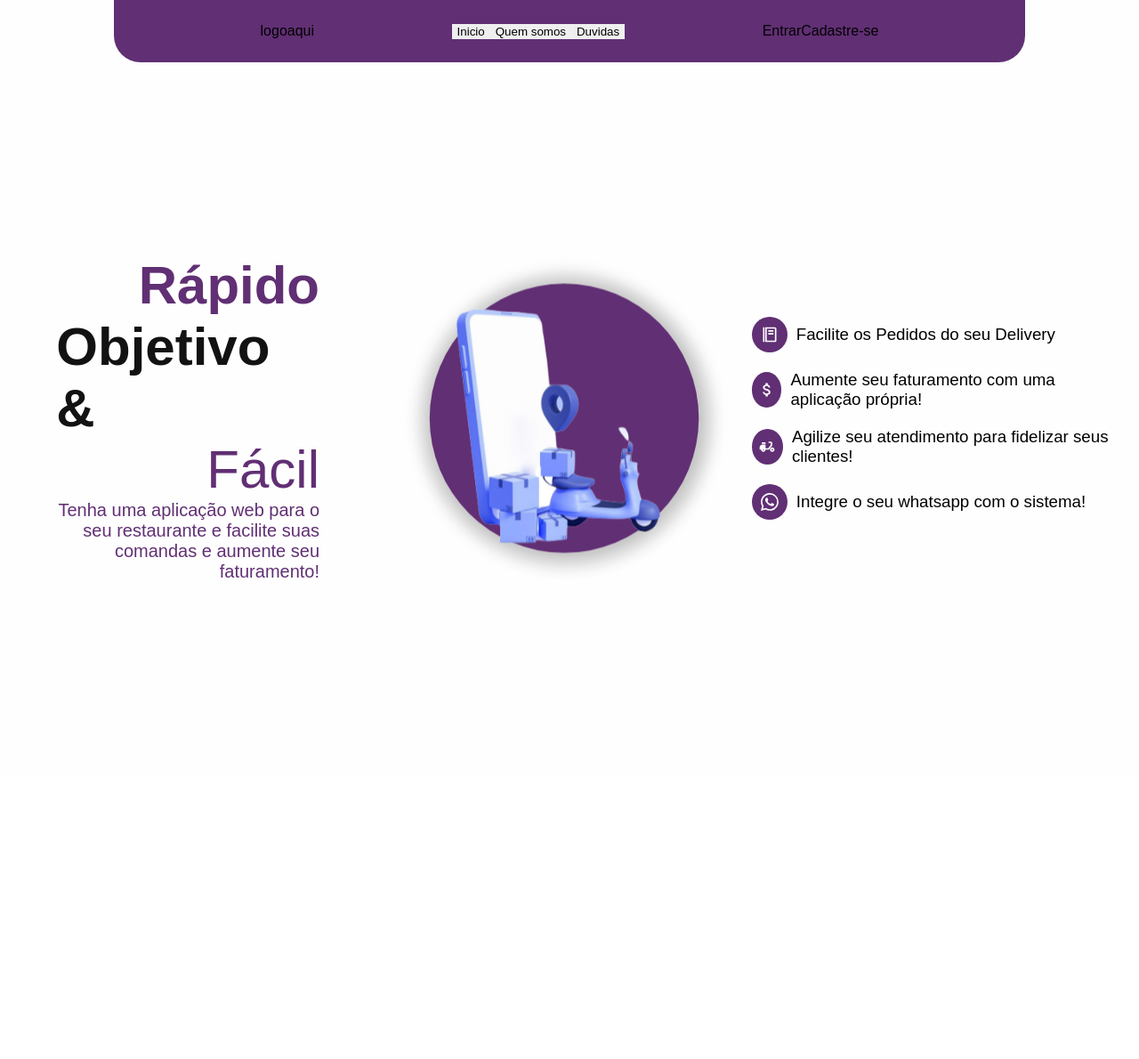
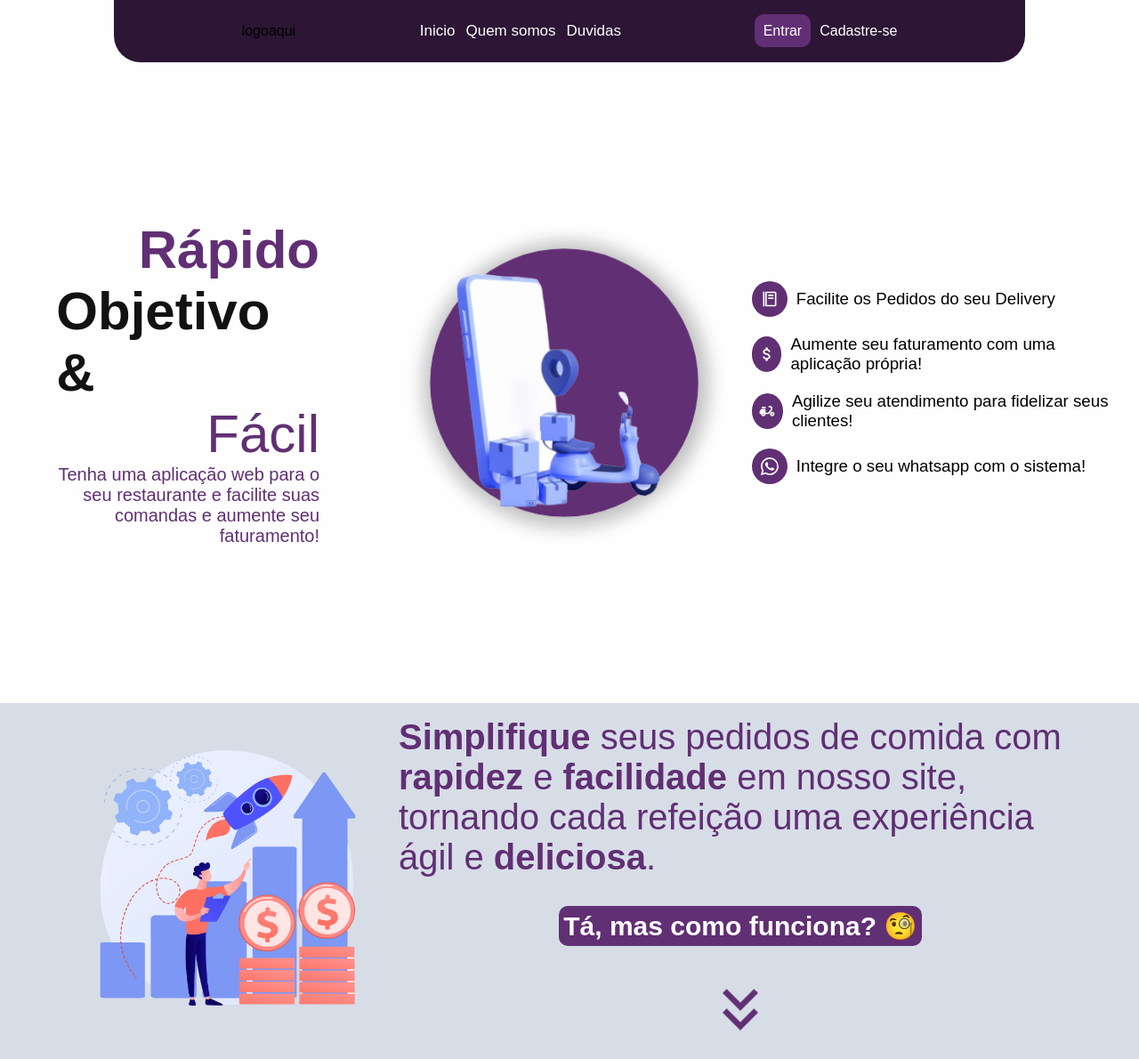
Before and after one commit to alexandre-oliveira-dev/smartDelivery_web, a React (Create React App) app: page / in a window 1280 px wide. Shown: the whole page at 89% size. Before the commit the page ends 870 px from the top, so only its background shows below. Built offline with nearby package versions, Linux system fonts and the light colour scheme.

Commit message:
features

```diff
--- a/src/components/Header/index.tsx
+++ b/src/components/Header/index.tsx
@@ -6,7 +6,7 @@ export default function Header() {
     <header className="box-header">
       <div className="header">
           <div>logoaqui</div>
-          <div>
+          <div className='nav-btns'>
             <button>Inicio</button>
             <button>Quem somos</button>
             <button>Duvidas</button>
--- a/src/components/Header/style.css
+++ b/src/components/Header/style.css
@@ -8,10 +8,25 @@
 .header{
     width: 80%;
     height: 100%;
-    background-color: #612f74;
+    background-color: #2c1535;
     border-radius: 0 0 30px 30px;
     display: flex;
     align-items: center;
     padding: 0 10px 0 10px;
     justify-content: space-evenly;
 }
+
+.nav-btns button{
+    background-color: transparent;
+    color: #fff;
+    font-size: 17px;
+}
+.header a{
+    color: #fff;
+    margin-left: 10px;
+}
+.header a:first-child{
+    background-color: #612f74;
+    padding: 10px;
+    border-radius: 10px;
+}
--- a/src/index.css
+++ b/src/index.css
@@ -4,3 +4,7 @@
   box-sizing: border-box;
   font-family: 'Montserrat',sans-serif;
 }
+
+button{
+  cursor: pointer;
+}
--- a/src/pages/Home/index.tsx
+++ b/src/pages/Home/index.tsx
@@ -1,23 +1,34 @@
 import React from "react";
-import './style.css'
+import "./style.css";
 import Header from "../../components/Header";
-import {BiFoodMenu} from 'react-icons/bi'
-import {MdAttachMoney,MdDeliveryDining } from 'react-icons/md'
-import {BsWhatsapp } from 'react-icons/bs'
+import { BiFoodMenu } from "react-icons/bi";
+import { MdAttachMoney, MdDeliveryDining,MdKeyboardDoubleArrowDown } from "react-icons/md";
+import { BsWhatsapp } from "react-icons/bs";
 
-const img = require('../../assets/ilustration-removebg-preview.png')
+const img = require("../../assets/ilustration-removebg-preview.png");
+const im2 = require("../../assets/ilu3.png");
 
-export default function Home(){
-    return(
+export default function Home() {
+  return (
     <div className="container-home">
       <Header></Header>
       <section className="section1">
         <div className="content-box-section1">
-                <div style={{width:"70%",display:"flex",flexDirection:"column",alignItems:"flex-end"}}>
-                    <h1 style={{color:"#612f74",fontSize:"60px",fontWeight:"800"}}>Rápido</h1>
-                    <h1 style={{color:"#121212",fontSize:"60px",fontWeight:'600'}}>Objetivo &</h1>
-                    <h1 style={{color:"#612f74",fontSize:"60px",fontWeight:'400'}}>Fácil</h1>
-                    <p style={{color:"#612f74",fontSize:"20px",fontWeight:'400',textAlign:"end"}} >Tenha uma aplicação web para o seu restaurante e facilite suas comandas e aumente seu faturamento!</p>
+          <div
+            style={{
+              width: "70%",
+              display: "flex",
+              flexDirection: "column",
+              alignItems: "flex-end",
+            }}
+          >
+            <h1 style={{ color: "#612f74", fontSize: "60px", fontWeight: "800" }}>Rápido</h1>
+            <h1 style={{ color: "#121212", fontSize: "60px", fontWeight: "600" }}>Objetivo &</h1>
+            <h1 style={{ color: "#612f74", fontSize: "60px", fontWeight: "400" }}>Fácil</h1>
+            <p style={{ color: "#612f74", fontSize: "20px", fontWeight: "400", textAlign: "end" }}>
+              Tenha uma aplicação web para o seu restaurante e facilite suas comandas e aumente seu
+              faturamento!
+            </p>
           </div>
         </div>
         <div className="content-box-section1">
@@ -25,33 +36,86 @@ export default function Home(){
             <img className="ilustracao" src={img} alt=""></img>
           </div>
         </div>
-              <div className="content-box-section1" style={{flexDirection:"column",gap:"20px"}}>
+        <div className="content-box-section1" style={{ flexDirection: "column", gap: "20px" }}>
           <div className="item-section1">
-                  <div style={{background:"#612f74",borderRadius:"50%",width:"40px",height:"40px",display:"flex",justifyContent:"center",alignItems:"center"}}>
-                  <BiFoodMenu color="#fff"size={20}></BiFoodMenu>
+            <div
+              style={{
+                background: "#612f74",
+                borderRadius: "50%",
+                width: "40px",
+                height: "40px",
+                display: "flex",
+                justifyContent: "center",
+                alignItems: "center",
+              }}
+            >
+              <BiFoodMenu color="#fff" size={20}></BiFoodMenu>
             </div>
             <h3>Facilite os Pedidos do seu Delivery</h3>
           </div>
           <div className="item-section1">
-                  <div style={{background:"#612f74",borderRadius:"50%",width:"40px",height:"40px",display:"flex",justifyContent:"center",alignItems:"center"}}>
-                  <MdAttachMoney color="#fff"size={20}></MdAttachMoney>
+            <div
+              style={{
+                background: "#612f74",
+                borderRadius: "50%",
+                width: "40px",
+                height: "40px",
+                display: "flex",
+                justifyContent: "center",
+                alignItems: "center",
+              }}
+            >
+              <MdAttachMoney color="#fff" size={20}></MdAttachMoney>
             </div>
             <h3>Aumente seu faturamento com uma aplicação própria!</h3>
           </div>
           <div className="item-section1">
-                  <div style={{background:"#612f74",borderRadius:"50%",width:"40px",height:"40px",display:"flex",justifyContent:"center",alignItems:"center"}}>
-                  <MdDeliveryDining color="#fff"size={20}></MdDeliveryDining>
+            <div
+              style={{
+                background: "#612f74",
+                borderRadius: "50%",
+                width: "40px",
+                height: "40px",
+                display: "flex",
+                justifyContent: "center",
+                alignItems: "center",
+              }}
+            >
+              <MdDeliveryDining color="#fff" size={20}></MdDeliveryDining>
             </div>
             <h3>Agilize seu atendimento para fidelizar seus clientes!</h3>
           </div>
           <div className="item-section1">
-                  <div style={{background:"#612f74",borderRadius:"50%",width:"40px",height:"40px",display:"flex",justifyContent:"center",alignItems:"center"}}>
-                  <BsWhatsapp color="#fff"size={20}></BsWhatsapp>
+            <div
+              style={{
+                background: "#612f74",
+                borderRadius: "50%",
+                width: "40px",
+                height: "40px",
+                display: "flex",
+                justifyContent: "center",
+                alignItems: "center",
+              }}
+            >
+              <BsWhatsapp color="#fff" size={20}></BsWhatsapp>
             </div>
             <h3>Integre o seu whatsapp com o sistema!</h3>
           </div>
         </div>
       </section>
+      <section className="section2">
+        <div className="ilu2">
+          <img src={im2} alt=""></img>
         </div>
-    )
+        <div className="box-text-info">
+          <h2>
+            <strong>Simplifique</strong> seus pedidos de comida com <strong>rapidez</strong> e <strong>facilidade</strong> em nosso site, tornando cada
+            refeição uma experiência ágil e <strong>deliciosa</strong>.
+          </h2>
+          <h3>Tá, mas como funciona? 🧐</h3>
+            <MdKeyboardDoubleArrowDown color="#612f74" size={80} className="animation"></MdKeyboardDoubleArrowDown>
+        </div>
+      </section>
+    </div>
+  );
 }
--- a/src/pages/Home/style.css
+++ b/src/pages/Home/style.css
@@ -6,7 +6,7 @@
 
 .section1 {
     width: 100%;
-    min-height: 100vh;
+    min-height: 90vh;
     display: flex;
 
 }
@@ -50,12 +50,74 @@
     }
 }
 
-.item-section1{
+.item-section1 {
     display: flex;
     align-items: center;
     gap: 10px;
     width: 100%;
 }
-.item-section1 h3{
+
+.item-section1 h3 {
     font-weight: 400;
 }
+
+.section2 {
+    width: 100%;
+    min-height: 50vh;
+    display: flex;
+    justify-content: center;
+    background-color: #D7DDE7;
+    align-items: center;
+}
+
+.box-text-info {
+    width: 60%;
+    height: 50vh;
+    display: flex;
+    justify-content: center;
+    align-items: center;
+    flex-direction: column;
+    gap: 2rem;
+}
+
+.box-text-info h2 {
+    font-size: 40px;
+    color: #612f74;
+    font-weight: 400;
+}
+
+.box-text-info h3 {
+    font-size: 30px;
+    color: #fff;
+    font-weight: 800;
+    background-color: #612f74;
+    padding: 5px;
+    border-radius: 10px;
+}
+
+.ilu2 {
+    width: 30%;
+    height: 100%;
+}
+
+.ilu2 img {
+    width: 100%;
+}
+
+.animation {
+    animation: junp 3s ease infinite;
+}
+
+@keyframes junp {
+    0% {
+        transform: translateY(0px);
+    }
+
+    50% {
+        transform: translateY(-10px);
+    }
+
+    100% {
+        transform: translateY(0px);
+    }
+}
```
Also changed, not shown: src/assets/ilu2.png (added), src/assets/ilu3.png (added). Lines whose indentation alone changed are shown as unchanged.
